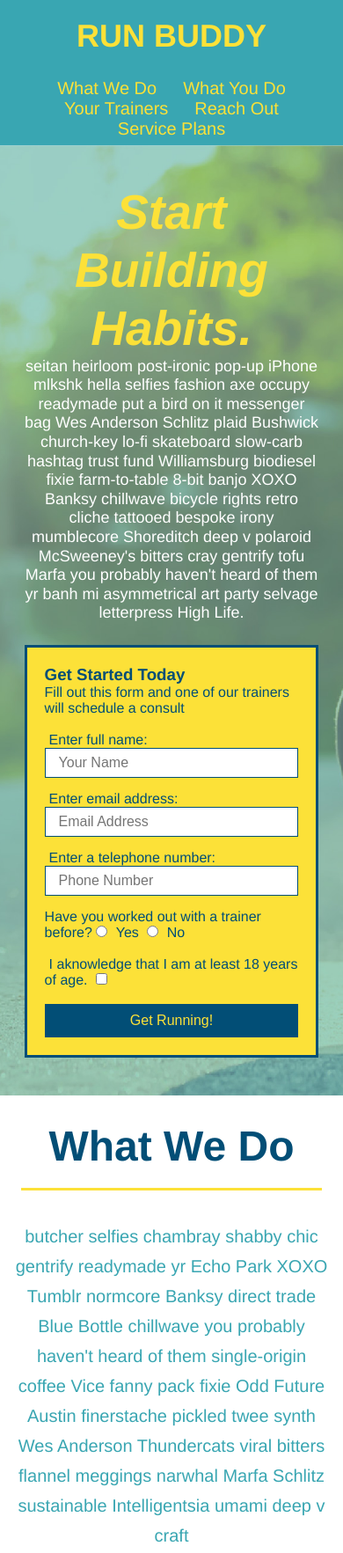
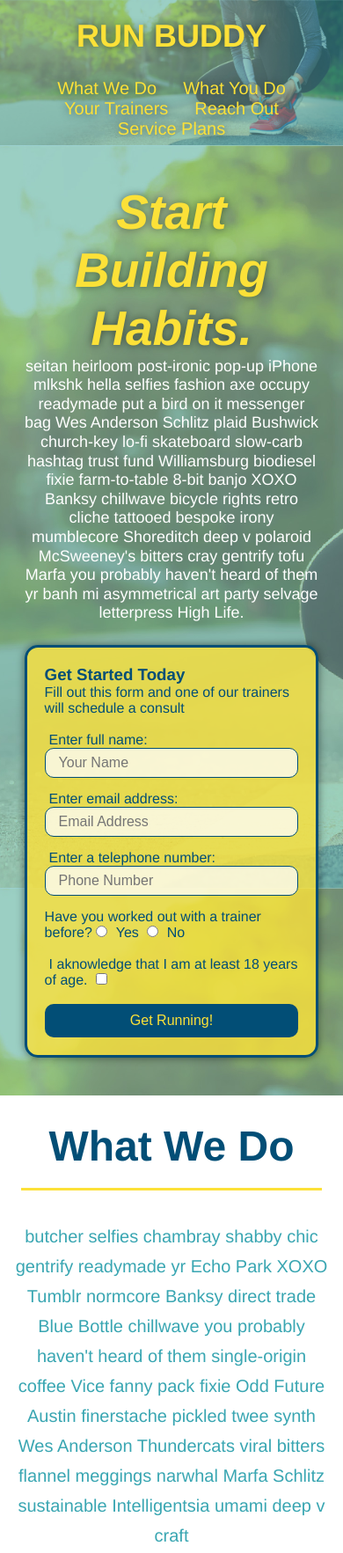
Before and after one commit to gabrielazalta/run-buddy, a plain HTML site: page index.html in a window 390 px wide. Shown: the top 1765 px of the page at 88% size. Drawn offline with Linux system fonts and the light colour scheme.

Commit message:
enhanced aesthetics

```diff
--- a/assets/css/style.css
+++ b/assets/css/style.css
@@ -13,12 +13,20 @@ header{
     display: flex;
     justify-content: space-between;
     flex-wrap: wrap;
+    position: -webkit-sticky;
+    position: sticky;
+    top: 0;
+    background-image: url("../images/hero-bg.jpg");
+    background-size: cover;
+    background-position: 80%;
+    background-attachment: fixed;
 }
 header h1{
     font-weight: bold;
     font-size: 36px;
     color: #fce138;
     margin: 0;
+    text-shadow: 0 0 10px rgba(0, 0, 0, 0.5);
 }
 header a{
     text-decoration: none;
@@ -38,6 +46,13 @@ header nav ul li a{
     padding: 10px 15px;
     font-weight: lighter;
     font-size: 1.55vw;
+    text-shadow: 0 0 10px rgba(0, 0, 0, 0.5);
+}
+header nav ul li a:hover {
+    background: #fce138;
+    color: #024e76;
+    border-radius: 15px;
+    text-shadow: none;
 }
 footer {
     background: #fce138;
@@ -66,11 +81,12 @@ section {
 .hero {
     background-image: url("../images/hero-bg.jpg");
     background-size: cover;
-    background-position: center;
+    background-position: 80%;
     display: flex;
     justify-content: center;
     flex-wrap: wrap;
     align-items: flex-start;
+    background-attachment: fixed;
 }
 .hero-cta {
     width: 35%;
@@ -84,14 +100,17 @@ section {
     font-style: italic;
     font-size: 55px;
     color: #fce138;
+    text-shadow: 0 0 10px rgba(0, 0, 0, 0.5);
 }
 .hero-form {
     border: 3px solid #024e76;
-    background-color: #fce138;
+    background-color: rgba(252, 225, 58, 0.8);
     padding: 20px;
     color: #024e76;
     width: 40%;
     margin: 3.5%;
+    box-shadow: 0 0 10px rgba(0, 0, 0, 0.5);
+    border-radius: 15px;
 }
 hero-form h3 {
     font-size: 24px;
@@ -108,6 +127,12 @@ hero-form p {
     color: #024e76;
     width: 100%;
     margin-bottom: 15px;
+    border-radius: 10px;
+    background-color: rgba(255, 255, 255, 0.75);
+}
+.form-input:focus {
+    background-color: rgba(255, 255, 255, 1);
+    outline: none;
 }
 .hero-form label {
     margin: 0 5px;
@@ -118,6 +143,10 @@ hero-form p {
     border: none;
     padding: 10px 20px;
     font-size: 16px;
+    border-radius: 10px;
+}
+.hero-form button:hover {
+    background-color: #39a6b2;
 }
 /* Hero Style End */
 
@@ -153,11 +182,13 @@ hero-form p {
     margin: 50px auto;
     padding-bottom: 50px;
     width: 80%;
-    border-bottom: 1px solid #39a6b2;
     display: flex;
     flex-wrap: wrap;
     align-items: center;
     justify-content: space-between;
+}
+.step:not(:last-child) {
+    border-bottom: 1px solid #39a6b2;
 }
 .step h3 {
     color: #024e76;
@@ -320,6 +351,12 @@ hero-form p {
     width: 100%;
     margin-bottom: 15px;
     margin-top: 5px;
+    border-radius: 10px;
+    background-color: rgba(255, 255, 255, 0.75);
+}
+.contact-form input:focus, .contact-form textarea:focus {
+    background-color: rgba(255, 255, 255, 1);
+    outline: none;
 }
 .contact-form button {
     width: 100%;
@@ -329,6 +366,11 @@ hero-form p {
     text-align: center;
     padding: 15px 0;
     font-size: 16px;
+    border-radius: 10px;
+}
+.contact-form button:hover {
+    color: #fce138;
+    background: #39a6b2;
 }
 
 /* MEDIA QUERY FOR SMALLER DESKTOP SCREENS AND SMALLER */
@@ -336,6 +378,7 @@ hero-form p {
    header {
        padding-bottom: 0;
        justify-content: center;
+       position: relative;
    }
 
    header h1 {
```
